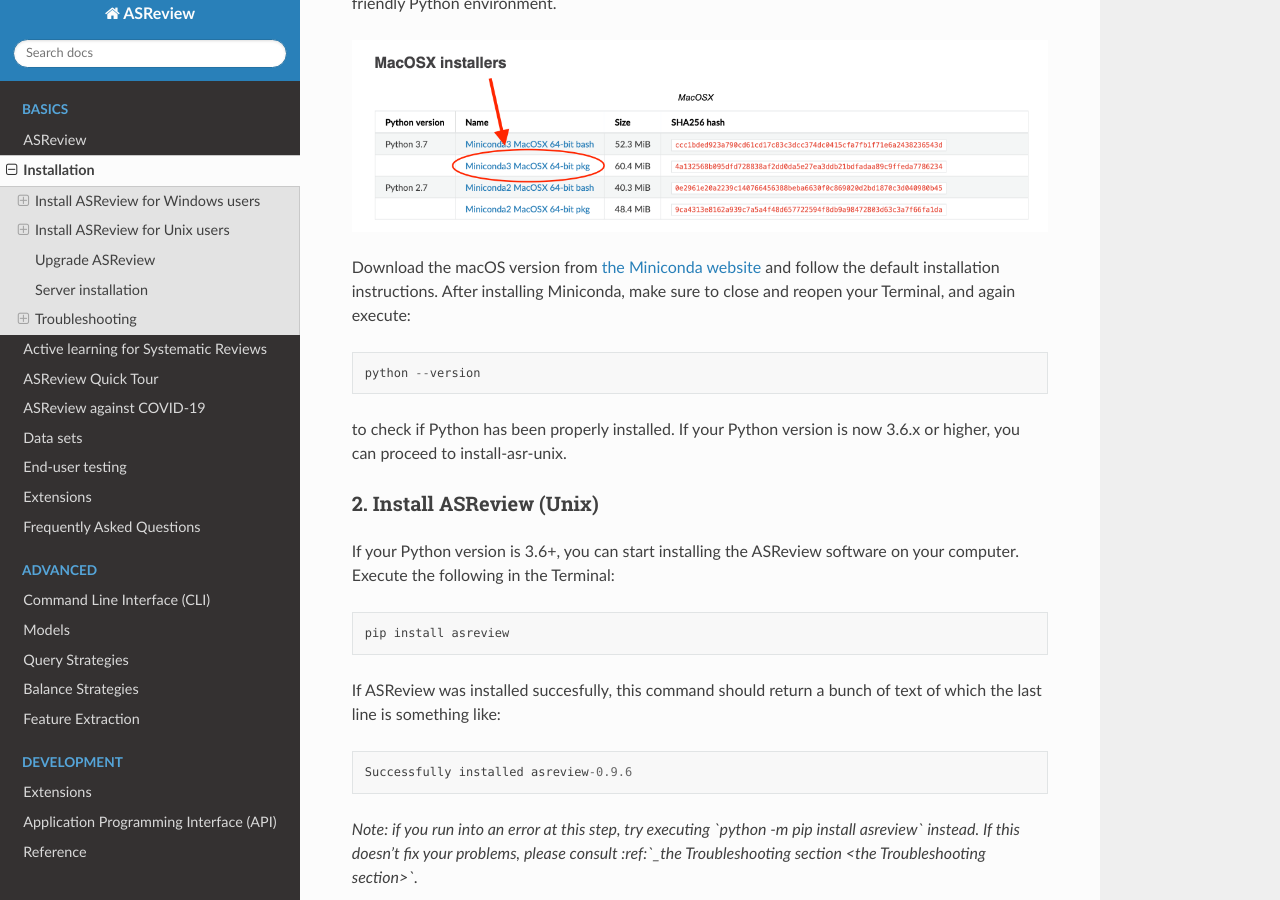
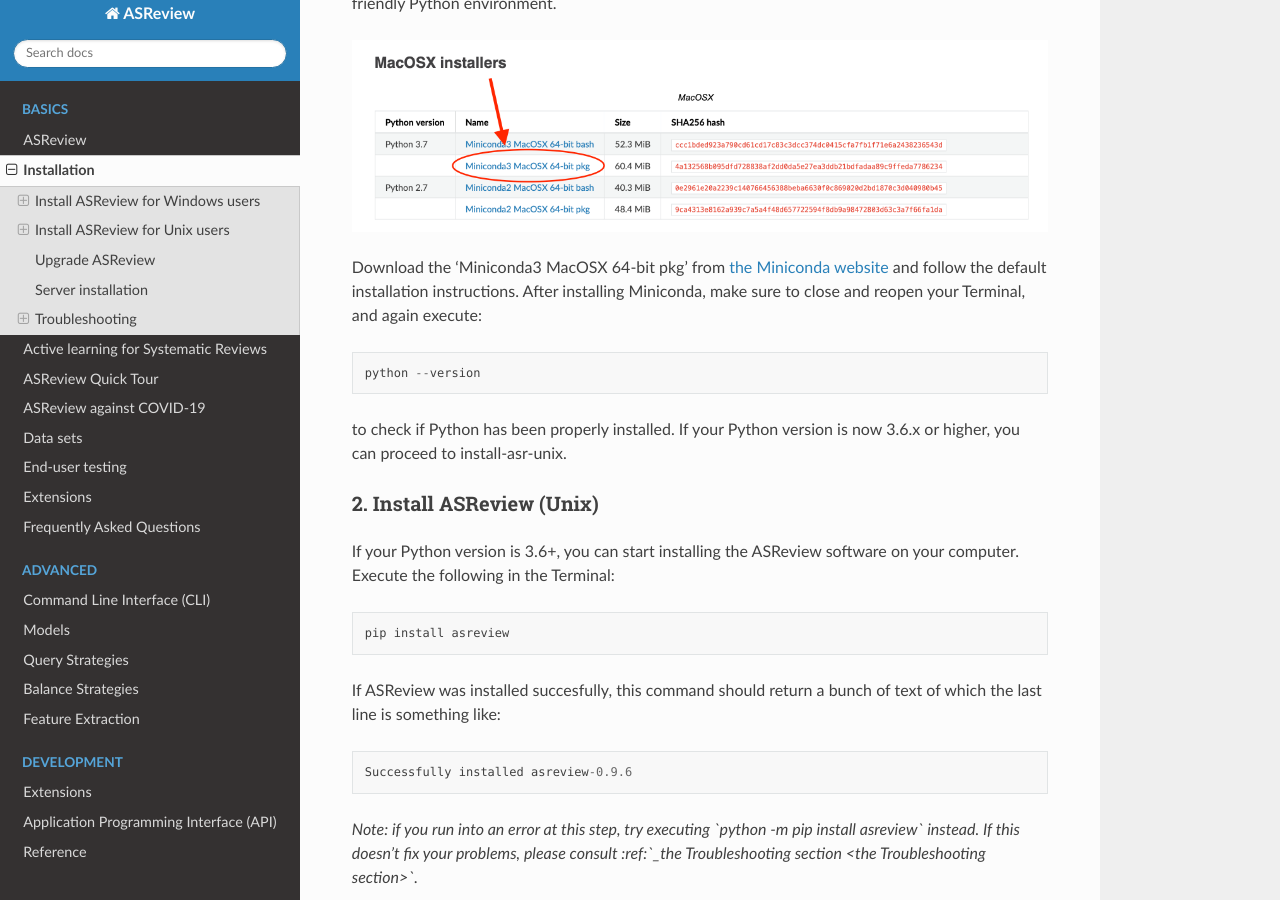
Before and after one commit to asreview/asreview, a Sphinx documentation site: the page built from docs/source/installation.rst, in a window 1280 px wide and 900 px high, scrolled down 4601 px. Built offline with Sphinx 7.4.7 and the Read the Docs theme 2.0.0, drawn with Linux system fonts in a browser that asks for light colours.

Commit message:
rephrase miniconda installation

```diff
--- a/docs/source/installation.rst
+++ b/docs/source/installation.rst
@@ -143,9 +143,10 @@
    <a href="https://docs.conda.io/en/latest/miniconda.html#macosx-installers" target="_blank">the Miniconda website</a>
 
 .. figure:: ../images/installation/miniconda.png
-    :alt:
+   :alt:
 
-Download the macOS version from |miniconda| and follow the default installation instructions. After installing Miniconda, make sure to close and reopen your Terminal, and again execute:
+
+Download the 'Miniconda3 MacOSX 64-bit pkg' from |miniconda| and follow the default installation instructions. After installing Miniconda, make sure to close and reopen your Terminal, and again execute:
 
 .. code::
 
```
